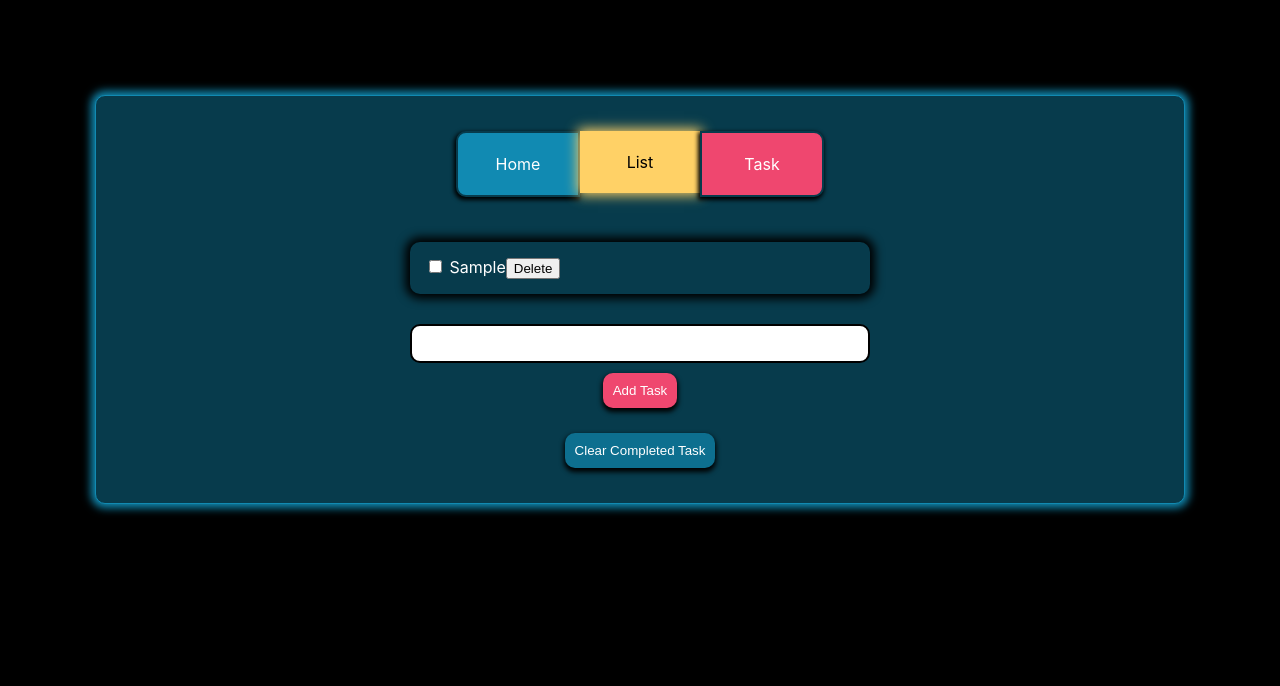
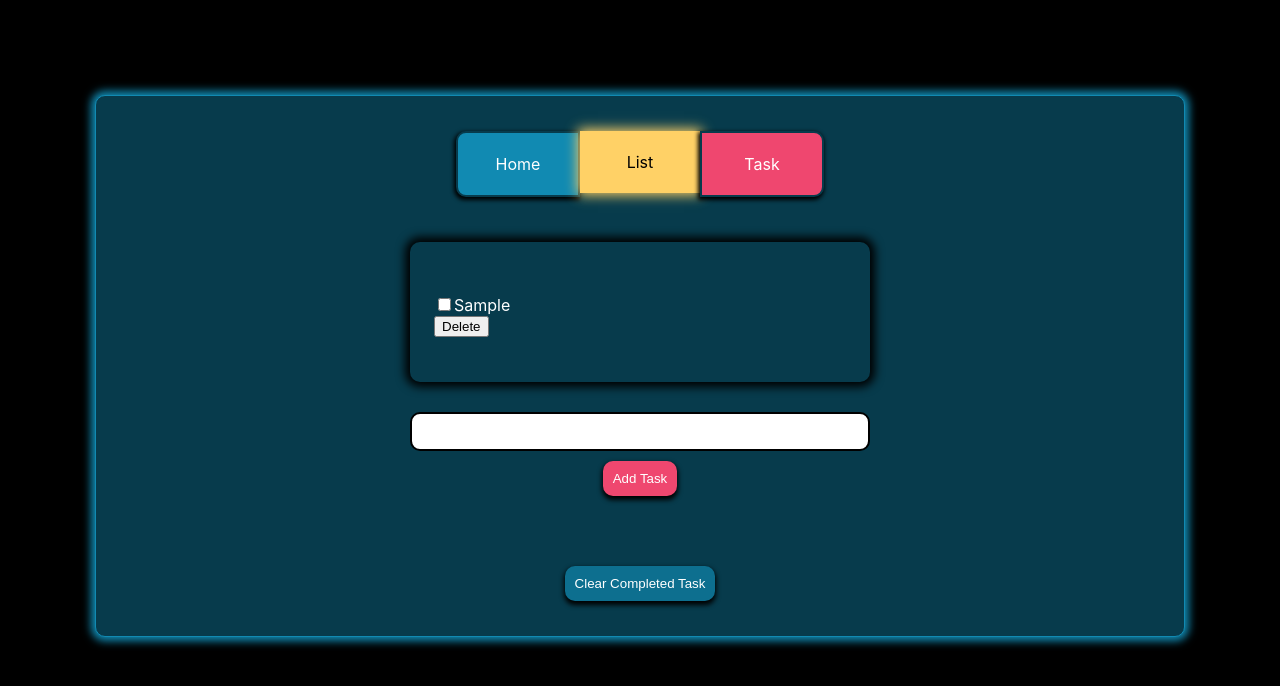
Before and after one commit to mrloulass/Todo-List, a React (Create React App) app: page /list in a window 1280 px wide. Both pictures are taken after typing "Sample" into the empty fields and a click on the button "Add Task". Shown: the top 686 px of the page. Built offline with nearby package versions, Linux system fonts and the light colour scheme.

Commit message:
Styling buttons and spacing items in List screen.

```diff
--- a/src/pages/Home.tsx
+++ b/src/pages/Home.tsx
@@ -8,7 +8,7 @@ const Home: React.FC<Props> = () => {
     <div>
       <NavLink to="/list">
         <TextButton className="homeButton">Click to Add Task</TextButton>
-      </NavLink>{' '}
+      </NavLink>
     </div>
   );
 };
--- a/src/pages/List.tsx
+++ b/src/pages/List.tsx
@@ -1,8 +1,8 @@
 import React, { ChangeEvent, MouseEvent, useState } from 'react';
 import { TodoTask } from '../types';
 import useTaskStore from '../hooks/use-task-store';
-import { ListContainer, ListLayout } from '../styles/ListStyle';
-import {AddButton, TextButton} from '../styles/ButtonStyles';
+import { ListContainer, ListLayout, ListItems } from '../styles/ListStyle';
+import { AddButton, TextButton } from '../styles/ButtonStyles';
 import Input from '../styles/InputStyle';
 import Spacer from '../styles/Spacer';
 
@@ -39,20 +39,22 @@ const List: React.FC<Props> = () => {
     <ListLayout>
       <ListContainer>
         {tasks.map((task) => (
-          <div key={task.id}>
+          <ListItems key={task.id}>
             <input
               type="checkbox"
               checked={task.completed}
               onChange={handleTaskCompleteChange(task)}
-            />{' '}
+            />
             {task.label}
+            <Spacer flex={1}/>
             <button onClick={handleTaskDeleteClick(task)}>Delete</button>
-          </div>
+          </ListItems>
         ))}
       </ListContainer>
-      <Spacer height={30}/>
-        <Input value={newTaskLabel} onChange={handleNewTaskLabelChange} />
-        <AddButton onClick={handleAddTask}>Add Task</AddButton>
+      <Spacer height={30} />
+      <Input value={newTaskLabel} onChange={handleNewTaskLabelChange} />
+      <AddButton onClick={handleAddTask}>Add Task</AddButton>
+      <Spacer height={45} />
       <TextButton onClick={handleClearClick} style={{ alignSelf: 'center' }}>
         Clear Completed Task
       </TextButton>
--- a/src/pages/TaskScreen.tsx
+++ b/src/pages/TaskScreen.tsx
@@ -1,6 +1,7 @@
 import React from 'react';
+import { NavLink } from 'react-router-dom';
 import useTaskStore from '../hooks/use-task-store';
-import {TextButton} from '../styles/ButtonStyles';
+import {TextButton, ReturnButton} from '../styles/ButtonStyles';
 
 type Props = {};
 
@@ -23,7 +24,9 @@ const TasksScreen: React.FC<Props> = () => {
           <TextButton onClick={handleClickNextTask}>Next</TextButton>
         </div>
       ) : (
-        <div> No Task Listed</div>
+        <NavLink to="/list">
+          <ReturnButton>Return to List</ReturnButton>
+        </NavLink>
       )}
     </div>
   );
--- a/src/styles/ButtonStyles.ts
+++ b/src/styles/ButtonStyles.ts
@@ -34,3 +34,21 @@ export const AddButton = styled.button`
     background: ${colors.yellow};
   }
 `;
+
+export const ReturnButton = styled.button`
+  background: ${colors.mint};
+  color: ${colors.white};
+  border-radius: 10px;
+  box-shadow: 0px 3px 5px 1px ${colors.black};
+  padding: 10px;
+  border: none;
+  align-self: center;
+  margin-top: 10px;
+
+  &:active {
+    color: ${colors.black};
+    box-shadow: 0px 0px 12px 2px ${colors.yellow};
+    border: solid 0px ${colors.darkBlue};
+    background: ${colors.yellow};
+  }
+`;
--- a/src/styles/ListStyle.ts
+++ b/src/styles/ListStyle.ts
@@ -12,5 +12,11 @@ export const ListContainer = styled.div`
   border-radius: 10px;
   box-shadow: 0px 0px 10px 5px ${colors.black};
   background: ${colors.darkBlue};
-  padding: 15px;
+  display: flex;
+  flex-direction: column;
+  padding: 45px 24px;
 `;
+
+export const ListItems = styled.label`
+margin-top: 8px;
+`;
--- a/src/styles/Spacer.tsx
+++ b/src/styles/Spacer.tsx
@@ -1,11 +1,12 @@
 import React from 'react';
 // ---- another way to set height and width without using margin ---- //
 type Props =
+  | { flex: number; height?: never; width?: never }
   | { height: number; width?: never }
   | { height?: never; width: number };
 
-  const Spacer: React.FC<Props> = ({height, width}) => {
-    return <div style={{height, width}}/>
-  }
+const Spacer: React.FC<Props> = ({ height, width }) => {
+  return <div style={{ height, width }} />;
+};
 
-  export default Spacer;
+export default Spacer;
```
